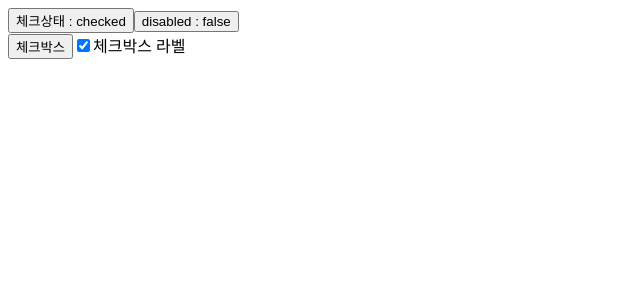
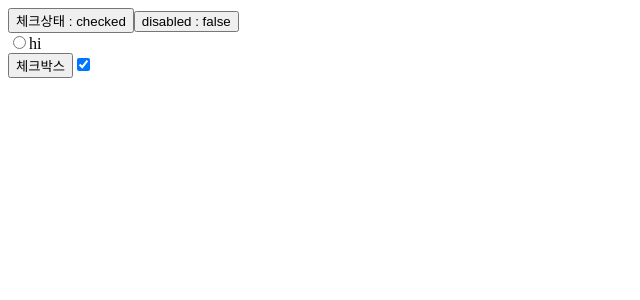
Before and after one commit to dev-hobin/dive-to-ui, a Next.js app: page /checkbox in a window 1280 px wide. Shown: the top 300 px of the page, without its empty margins (0-640 px from the left). Built offline with nearby package versions, Linux system fonts and the light colour scheme.

Commit message:
feat: 체크박스 머신 로직 수정 (input 직접 상호작용 가능하게)

```diff
--- a/src/app/checkbox/page.tsx
+++ b/src/app/checkbox/page.tsx
@@ -19,6 +19,17 @@ export default function CheckboxPage() {
       <button type="button" onClick={() => setDisabled(!disabled)}>
         disabled : {String(disabled)}
       </button>
+      <div>
+        <input type="radio" id="radio" />
+        <label
+          htmlFor="radio"
+          onClick={() => {
+            console.log('ho')
+          }}
+        >
+          hi
+        </label>
+      </div>
       <form
         onSubmit={(ev) => {
           ev.preventDefault()
@@ -36,7 +47,6 @@ export default function CheckboxPage() {
         >
           <Checkbox.Indicator>체크박스</Checkbox.Indicator>
           <Checkbox.Input />
-          <Checkbox.Label>체크박스 라벨</Checkbox.Label>
         </Checkbox.Root>
       </form>
     </main>
--- a/src/machines/checkbox/checkbox.machine.ts
+++ b/src/machines/checkbox/checkbox.machine.ts
@@ -19,21 +19,26 @@ export const machine = createMachine(
       idle: {
         on: {
           CHECK: [
-            { cond: 'isDisabled' },
             {
-              cond: 'isControlled',
-              actions: 'setChecked',
+              cond: 'isDisabled',
             },
-            { actions: ['setChecked', 'dispatchChange'] },
+            {
+              actions: ['setChecked', 'dispatchChange'],
+            },
           ],
         },
       },
     },
     on: {
-      'CHECKED.SET': {
-        target: '.idle',
-        actions: ['setChecked', 'dispatchChange'],
-      },
+      'CHECKED.SET': [
+        {
+          cond: (ctx, ev) => ctx.checked === ev.value,
+        },
+        {
+          target: '.idle',
+          actions: ['setChecked', 'dispatchChange'],
+        },
+      ],
       'CONTEXT.SET': {
         target: '.idle',
         actions: 'setContext',
@@ -61,7 +66,6 @@ export const machine = createMachine(
   {
     guards: {
       isDisabled: (ctx) => ctx.disabled,
-      isControlled: (ctx) => ctx.controlled,
     },
     actions: {
       setChecked: assign({
--- a/src/ui/checkbox/index.ts
+++ b/src/ui/checkbox/index.ts
@@ -1,4 +1,3 @@
 export { Root } from './root'
 export { Indicator } from './indicator'
 export { Input } from './input'
-export { Label } from './label'
--- a/src/ui/checkbox/input.tsx
+++ b/src/ui/checkbox/input.tsx
@@ -1,10 +1,10 @@
-import { forwardRef, InputHTMLAttributes, useContext, useRef } from 'react'
+import { forwardRef, InputHTMLAttributes, useContext } from 'react'
 import { MachineContext } from './context'
 import { useActor } from '@xstate/react'
 
 type InputProps = InputHTMLAttributes<HTMLInputElement>
 export const Input = forwardRef<HTMLInputElement, InputProps>((props, ref) => {
-  const { id, disabled, required, readOnly, defaultChecked, ...rest } = props
+  const { id, disabled, required, defaultChecked, ...rest } = props
   const service = useContext(MachineContext)!
   const [state, send] = useActor(service)
   const context = state.context
@@ -15,13 +15,24 @@ export const Input = forwardRef<HTMLInputElement, InputProps>((props, ref) => {
 
   return (
     <input
-      id={id || context.id}
+      id={context.id}
       type="checkbox"
       aria-hidden
       tabIndex={-1}
       disabled={isDisabled}
       required={isRequired}
       defaultChecked={isDefaultChecked}
+      onChange={(ev) => {
+        if (ev.currentTarget.indeterminate) {
+          send({ type: 'CHECKED.SET', value: 'indeterminate' })
+        } else {
+          if (ev.currentTarget.checked) {
+            send({ type: 'CHECKED.SET', value: 'checked' })
+          } else {
+            send({ type: 'CHECKED.SET', value: 'unchecked' })
+          }
+        }
+      }}
       {...rest}
       ref={ref}
     />
--- a/src/ui/checkbox/label.tsx
+++ /dev/null
@@ -1,23 +0,0 @@
-import { useContext } from 'react'
-import { useActor } from '@xstate/react'
-import { Dive } from '@/core/dive'
-import { forwardRefWithAsChild } from '@/utils/forward-ref-with-as-child'
-import { MachineContext } from './context'
-
-export const Label = forwardRefWithAsChild<'label'>((props, ref) => {
-  const service = useContext(MachineContext)!
-  const [state, send] = useActor(service)
-  const context = state.context
-
-  return (
-    <Dive.label
-      htmlFor={context.id}
-      onClick={(ev) => {
-        ev.preventDefault()
-        send({ type: 'CHECK' })
-      }}
-      {...props}
-      ref={ref}
-    />
-  )
-})
--- a/src/ui/checkbox/root.tsx
+++ b/src/ui/checkbox/root.tsx
@@ -41,8 +41,6 @@ export const Root = (props: RootProps) => {
   }, [onCheckedChange, service])
 
   useEffect(() => {
-    send({ type: 'CONTEXT.SET', value: { controlled: !!props.checked } })
-
     if (props.checked === undefined) return
     send({ type: 'CHECKED.SET', value: props.checked })
   }, [props.checked, send])
```
